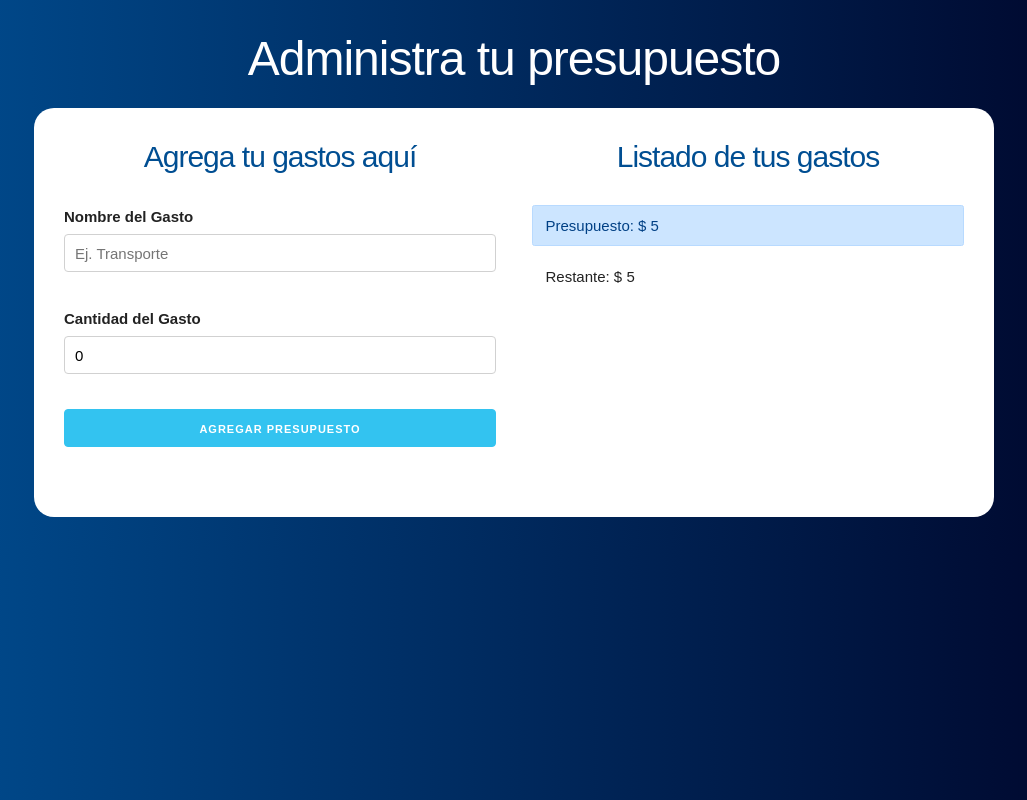
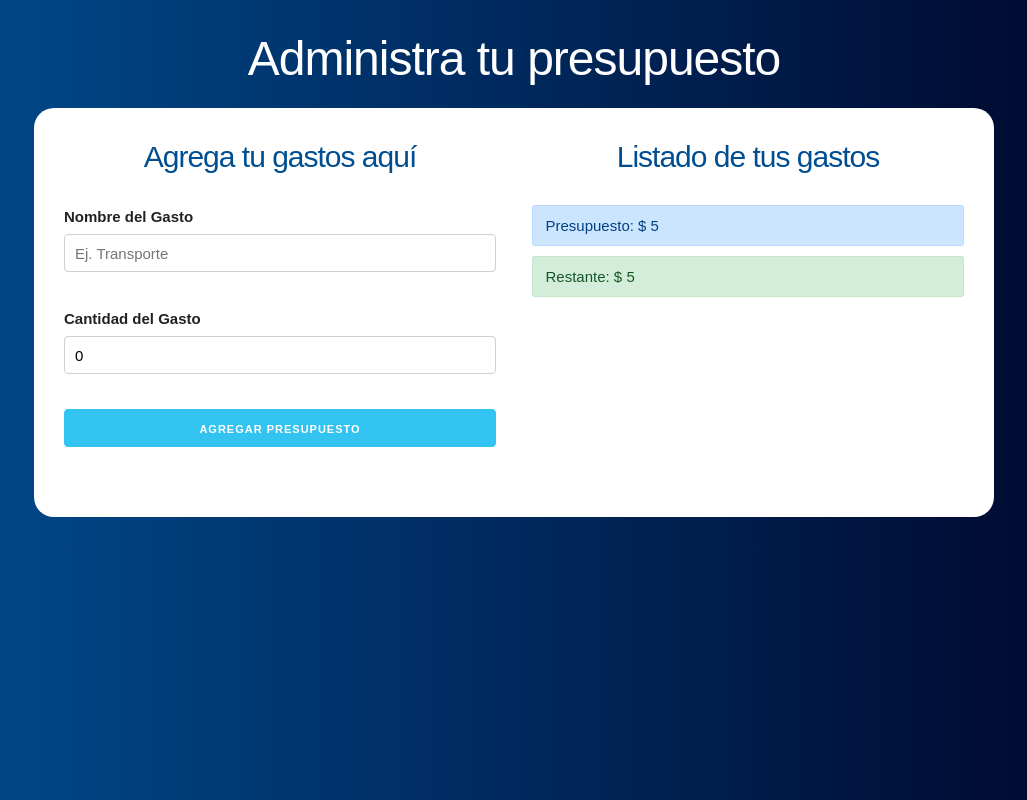
Before and after one commit to mrdebugcode/budget_manager, a React (Create React App) app: page / in a window 1280 px wide. Both pictures are taken after typing "5" into the empty fields and a click on the input "Definir Presupuesto". Shown: the whole page, without its empty margins (126-1153 px from the left). Built offline with nearby package versions, Linux system fonts and the light colour scheme.

Commit message:
Se le agregaron estilos CSS a los mensajes del presupuesto y se documento el codigo con PropTypes

```diff
--- a/src/App.js
+++ b/src/App.js
@@ -32,7 +32,7 @@
       //Resetear a false
       guardarCrearGasto(false);
     }
-  }, [gasto])
+  }, [gasto, crearGasto, gastos, restante])
 
   return (
     <div className="container">
--- a/src/components/ControlPresupuesto.js
+++ b/src/components/ControlPresupuesto.js
@@ -1,4 +1,6 @@
 import React, {Fragment} from 'react';
+import { revisarPresupuesto } from '../helpers';
+import PropTypes from 'prop-types';
 
 const ControlPresuesto = ({presupuesto, restante}) => {
     return (
@@ -6,11 +8,16 @@
             <div className="alert alert-primary">
                 Presupuesto: $ {presupuesto}
             </div>
-            <div className="alert">
+            <div className={revisarPresupuesto(presupuesto, restante)}>
                 Restante: $ {restante}
             </div>
         </Fragment>
      );
 }
 
+ControlPresuesto.propTypes = {
+    presupuesto: PropTypes.number.isRequired,
+    restante: PropTypes.number.isRequired
+}
+
 export default ControlPresuesto;
--- a/src/components/Error.js
+++ b/src/components/Error.js
@@ -1,4 +1,5 @@
 import React from 'react';
+import PropTypes from 'prop-types';
 
 const Error = ({mensaje}) => {
     return (
@@ -6,4 +7,8 @@
      );
 }
 
+Error.propTypes = {
+    mensaje: PropTypes.string.isRequired
+}
+
 export default Error;
--- a/src/components/Gasto.js
+++ b/src/components/Gasto.js
@@ -1,4 +1,5 @@
 import React from 'react';
+import PropTypes from 'prop-types';
 
 const Gasto = ({gasto}) => {
     return (
@@ -12,4 +13,8 @@
      );
 }
 
+Gasto.propTypes = {
+    gasto: PropTypes.object.isRequired
+}
+
 export default Gasto;
--- a/src/components/Listado.js
+++ b/src/components/Listado.js
@@ -1,5 +1,6 @@
 import React from 'react';
 import Gasto from './Gasto';
+import PropTypes from 'prop-types';
 
 
 const Listado = ({gastos}) => {
@@ -16,4 +17,8 @@
      );
 }
 
+Listado.propTypes = {
+    gastos: PropTypes.array.isRequired
+}
+
 export default Listado;
--- /dev/null
+++ b/src/helpers.js
@@ -0,0 +1,13 @@
+export const revisarPresupuesto = (presupuesto, restante) => {
+    let clase;
+
+    if((presupuesto / 4) > restante){
+        clase = 'alert alert-danger';
+    } else if((presupuesto / 2) > restante){
+        clase = 'alert alert-warning';
+    } else{
+        clase = 'alert alert-success';
+    }
+
+    return clase;
+}
```
Also changed, not shown: src/components/Formulario.js (+7 -1 lines), src/components/Pregunta.js (+8 -0 lines).
